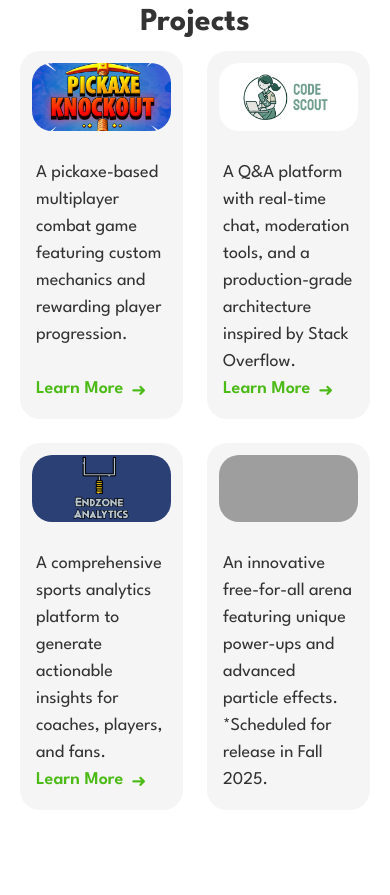
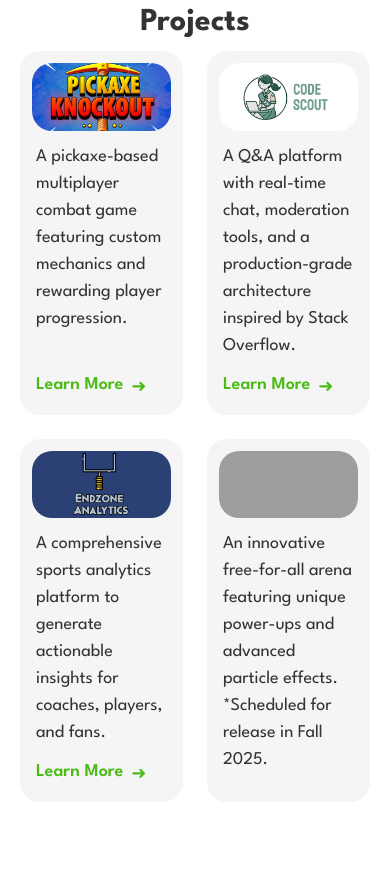
Before and after one commit to hkominsky/hkominsky.github.io, a plain HTML site: page index.html in a window 390 px wide. Shown: the part 1582-2477 px from the top of the page. Drawn offline with Linux system fonts and the light colour scheme; grey boxes are pictures that could not be loaded; files whose address does not match are found by name.

Commit message:
changed spacing of projects section

```diff
--- a/home/styles/projects.css
+++ b/home/styles/projects.css
@@ -47,7 +47,7 @@
   flex-grow: 1;
   position: relative;
   width: 100%;
-  padding: var(--spacing-lg) var(--spacing-lg);
+  padding: 0 var(--spacing-lg) var(--spacing-lg);
   box-sizing: border-box;
   text-align: left;
   display: flex;
@@ -79,13 +79,6 @@
   top: 2px;
 }
 
-@media (max-width: 768px) {
-.project-card__content p {
-  margin-bottom: 0;
-}
-
-}
-
 /* Hover Styles */
 @media (hover: hover) {
   .project-card:hover .project-card__cta {
```
